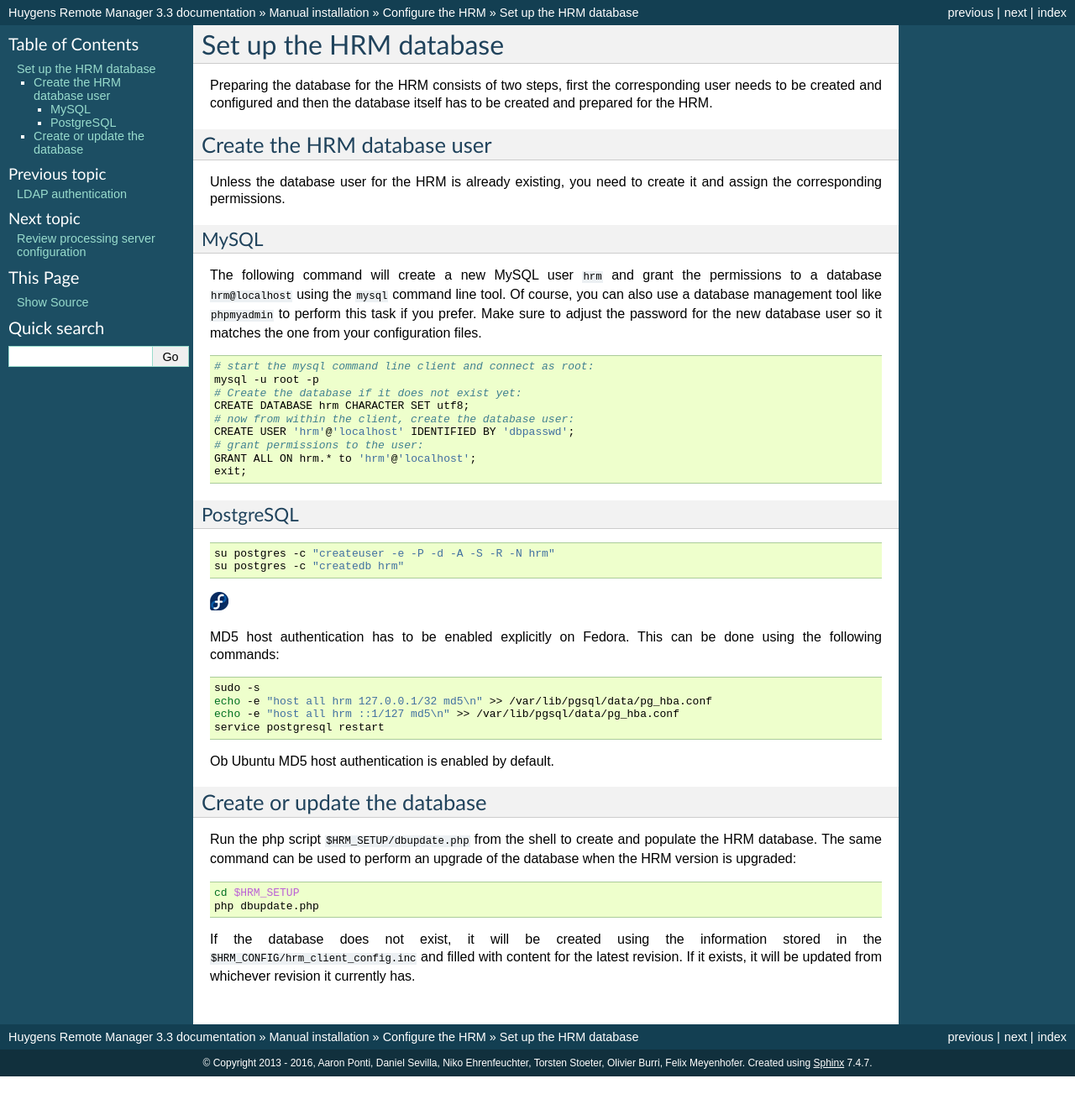
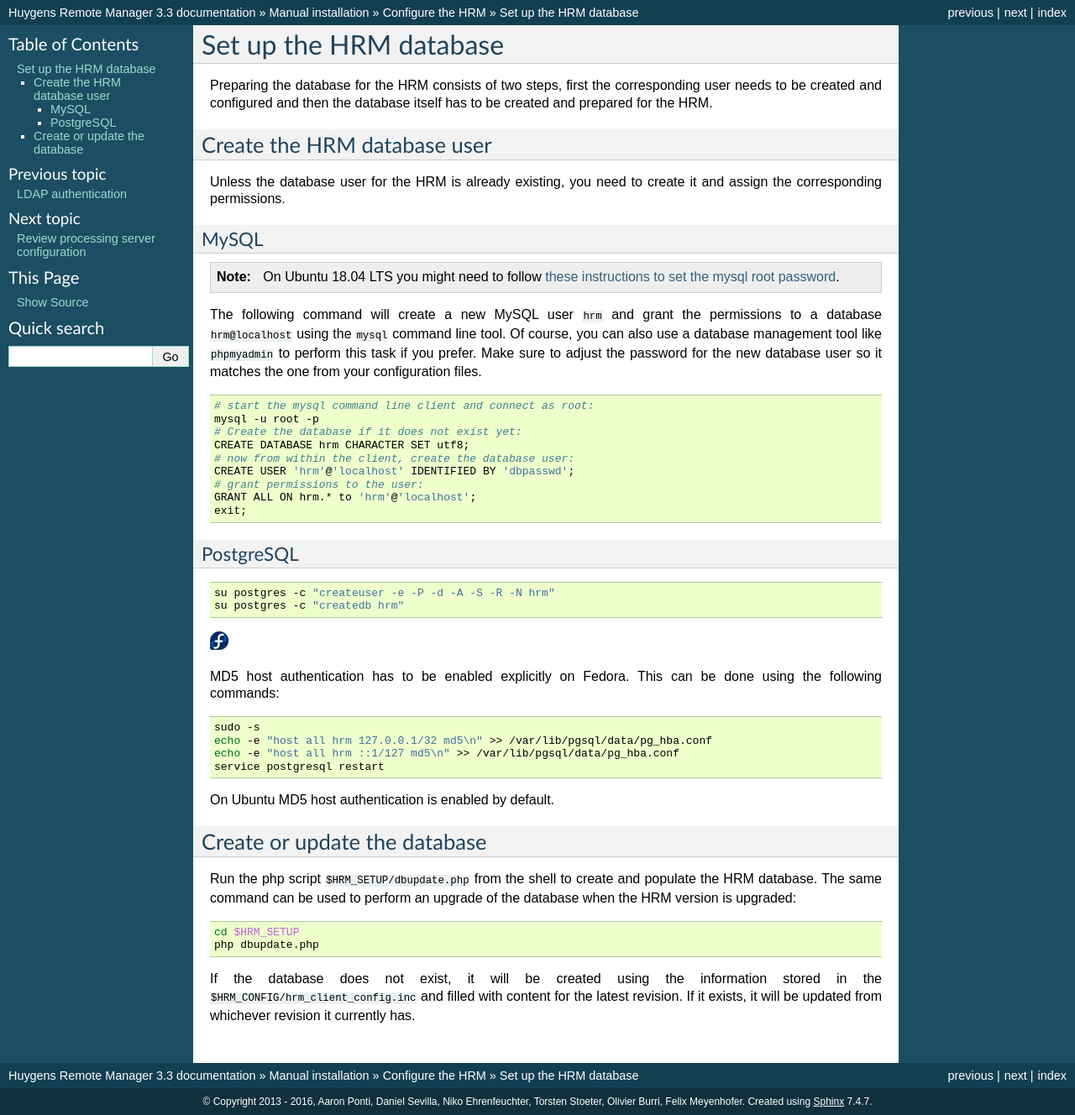
Before and after one commit to aarpon/hrm_docs, a Sphinx documentation site: the page built from docs/admin/create_database.rst, in a window 1280 px wide. Shown: the whole page at 84% size. Built offline with Sphinx 7.4.7, drawn with Linux system fonts in a browser that asks for light colours; before the commit the page ends 1282 px from its top, so only the background shows below that.

Commit message:
Add instructions on how to reset mysql's root password on Ubuntu 18.04 LTS.

```diff
--- a/docs/admin/create_database.rst
+++ b/docs/admin/create_database.rst
@@ -21,6 +21,12 @@
 
 MySQL
 -----
+
+.. note::
+
+    On Ubuntu 18.04 LTS you might need to follow `these instructions to set
+    the mysql root password <https://linuxconfig.org/how-to-reset-root-mysql-password-on-ubuntu-18-04-bionic-beaver-linux>`_.
+
 
 The following command will create a new MySQL user ``hrm`` and grant the
 permissions to a database ``hrm@localhost`` using the ``mysql`` command line
@@ -64,7 +70,7 @@
 
 .. _`create-database`:
 
-Ob Ubuntu MD5 host authentication is enabled by default.
+On Ubuntu MD5 host authentication is enabled by default.
 
 Create or update the database
 =============================
```
